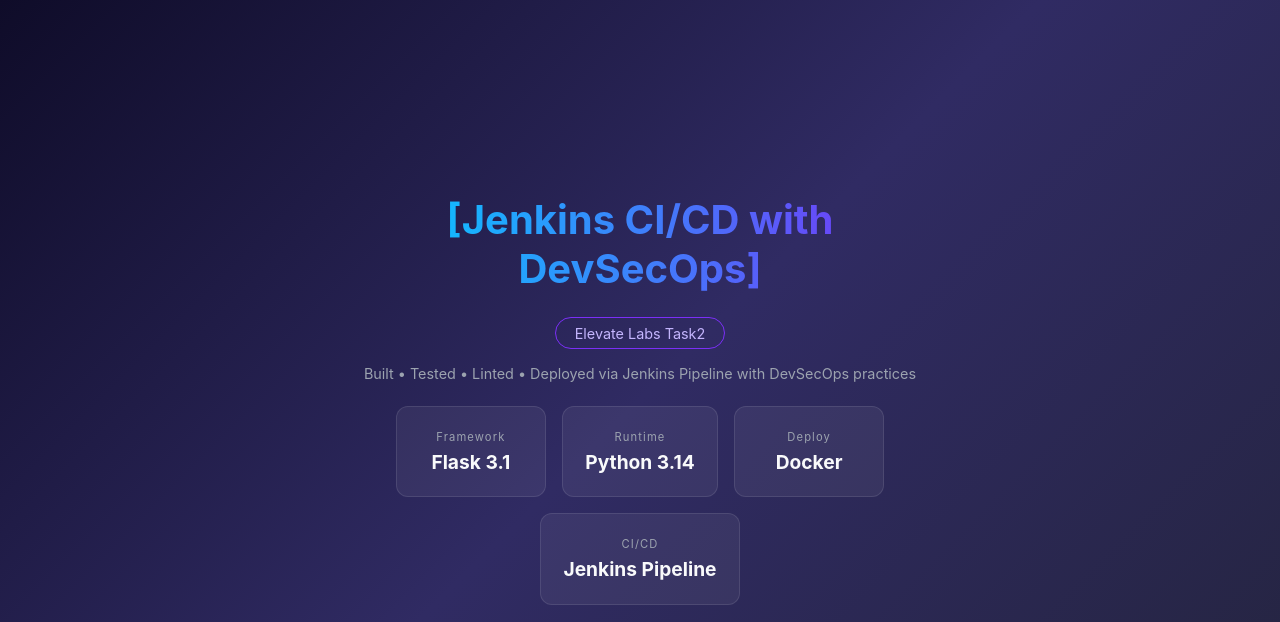
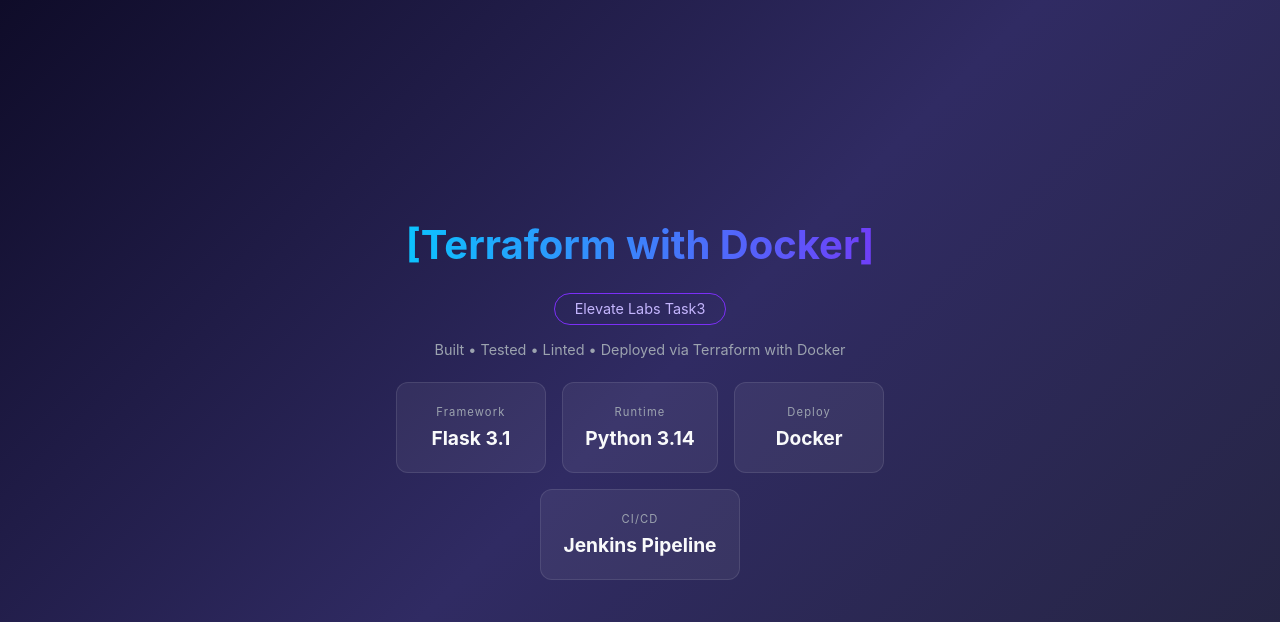
Before and after one commit to pooja-ja/Terraform-Docker, a Flask app: page / in a window 1280 px wide. Shown: the top 622 px of the page. Run offline with Flask 3, Linux system fonts and the light colour scheme.

Commit message:
adding terraform config

```diff
--- a/templates/index.html
+++ b/templates/index.html
@@ -3,7 +3,7 @@
 <head>
 <meta charset="UTF-8">
 <meta name="viewport" content="width=device-width, initial-scale=1.0">
-<title>Jenkins CI/CD</title>
+<title>Terraform with Docker</title>
 
 <style>
 *{margin:0;padding:0;box-sizing:border-box}
@@ -78,11 +78,11 @@ color:#f9fafb
 
 <div class="container">
 
-<h1>[Jenkins CI/CD with DevSecOps]</h1>
-<div class="badge">Elevate Labs Task2</div>
+<h1>[Terraform with Docker]</h1>
+<div class="badge">Elevate Labs Task3</div>
 
 <div class="pipeline">
-Built • Tested • Linted • Deployed via Jenkins Pipeline with DevSecOps practices
+Built • Tested • Linted • Deployed via Terraform with Docker
 </div>
 
 <div class="cards">
```
Also changed, not shown: 5 other files.
